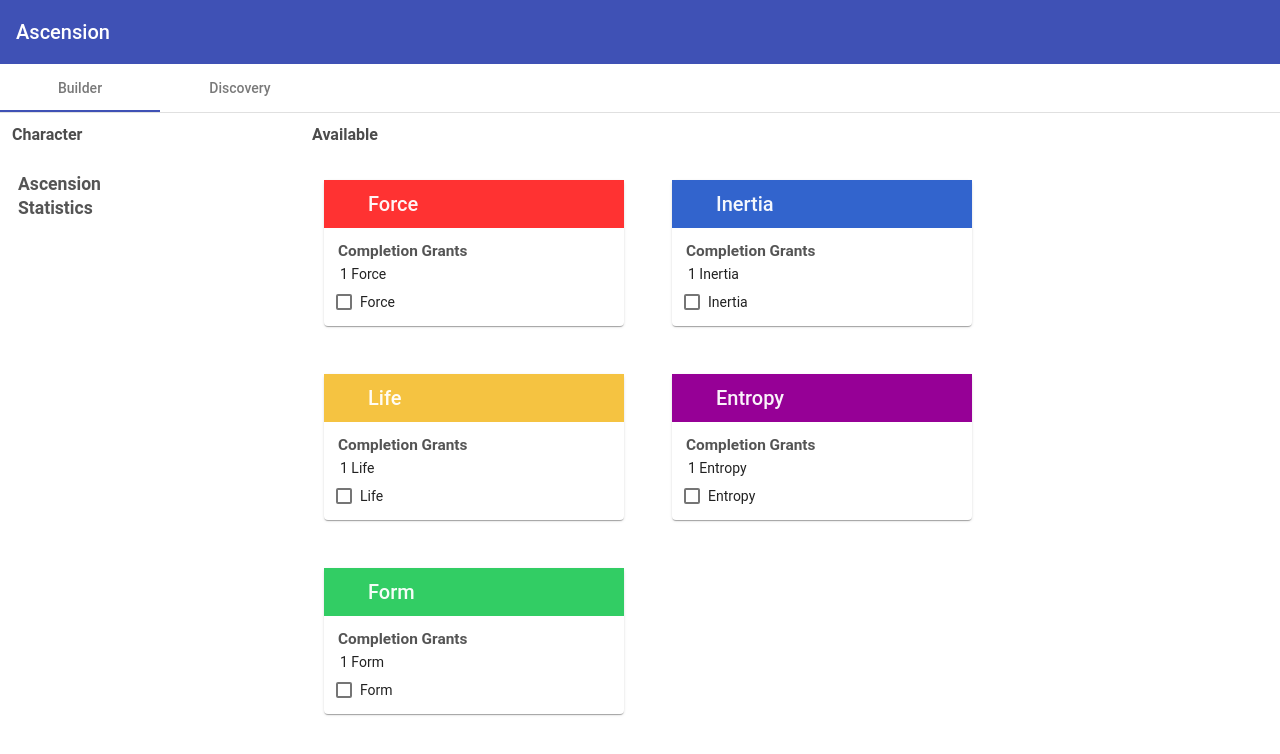
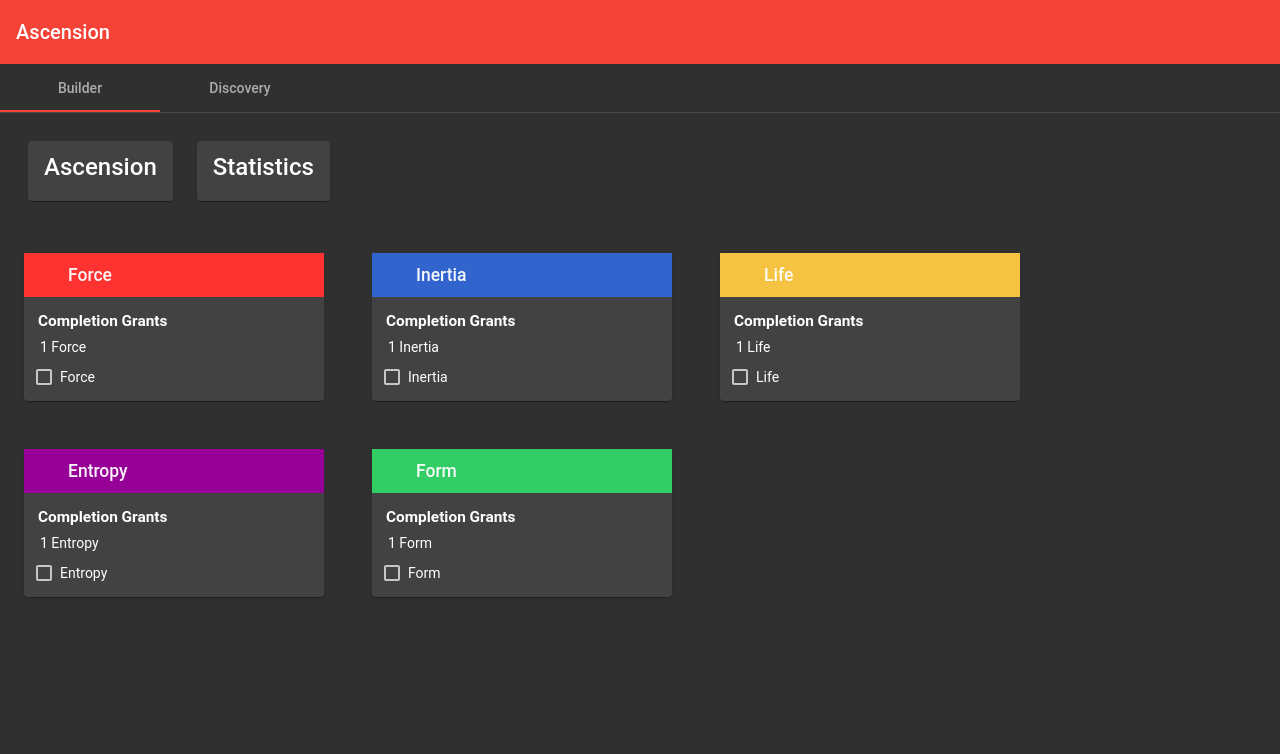
Before and after one commit to chich-dev/angular-ivy-zlc3rc, an Angular app: page / in a window 1280 px wide. Shown: the top 754 px of the page. Built offline with nearby package versions, Linux system fonts and the light colour scheme.

Commit message:
4 files modified

```diff
--- a/src/app/app.component.css
+++ b/src/app/app.component.css
@@ -1,9 +1,15 @@
 p {
   font-family: Lato;
+}
+
+:host {
+  flex: 1;
+  display: flex;
+
 }
 
 .header {
   padding: 12px;
   font-weight: 600;
-  color: rgba(0,0,0,.7)
+  color: rgba(0, 0, 0, 0.7);
 }
--- a/src/app/app.component.html
+++ b/src/app/app.component.html
@@ -1,40 +1,42 @@
+<div class="mat-typography app-frame mat-app-background" style="flex: 1;overflow: scroll;">
 	<mat-toolbar color="primary">
 		Ascension
 	</mat-toolbar>
-<mat-tab-group>
+	<mat-tab-group >
 		<mat-tab label="Builder">
-		<div style="display: flex;">
-			<div style="min-width: 300px">
-				<div class="header">
-					Character
-				</div>
-				<div style="padding: 16px">
+			<div cols="4" rows="1">
+				<div colspan="1" rowspan="1">
 					<div>
-						<div style="padding: 2px;font-size: 1.1em;font-weight:600;color: rgba(0,0,0,.67)">
+						<div style="padding: 16px; display: flex">
+							<mat-card style="margin: 12px">
+								<mat-card-title>
 									Ascension
-						</div>
+								</mat-card-title>
+								<mat-card-content>
 									<div *ngFor="let item of builder.Character.CurrentAscension | keyvalue">
 										<div *ngIf="item.value != 0" style="padding: 4px">
 											{{item.value}} {{item.key}}
 										</div>
 									</div>
-					</div>
-					<div>
-						<div style="padding: 2px;font-size: 1.1em;font-weight:600;color: rgba(0,0,0,.67)">
+								</mat-card-content>
+							</mat-card>
+							<mat-card style="margin: 12px">
+								<mat-card-title>
 									Statistics
-						</div>
+								</mat-card-title>
+                <mat-card-content>
 								<div *ngFor="let item of builder.Character.Statistics | keyvalue">
 									<div *ngIf="item.value != 0" style="padding: 4px">
 										{{item.value}} {{item.key}}
 									</div>
 								</div>
+                </mat-card-content>
+							</mat-card>
 						</div>
 					</div>
 				</div>
-			<div style="flex: 1">
-				<div class="header">
-					Available
-				</div>
+				<div colspan="3" rowspan="1">
+					<div>
 						<div>
 							<div style="display: flex; flex-wrap: wrap;">
 								<mat-card style="flex: 1;margin: 24px;padding: 0px; max-width: 300px; min-width: 300px"
@@ -45,7 +47,8 @@
 									</mat-card-header>
 									<mat-card-content style="padding: 12px">
 										<div style="margin-bottom: 4px">
-									<div style="padding: 2px;font-size: 1.1em;font-weight:600;color: rgba(0,0,0,.67)">
+											<div
+												style="padding: 2px;font-size: 1.1em;font-weight:600;">
 												Completion Grants
 											</div>
 											<div *ngFor="let item of cls.Grants | keyvalue">
@@ -56,7 +59,8 @@
 										</div>
 										<div *ngIf="cls.Nodes.length == 1">
 											<div *ngFor="let node of cls.Nodes">
-										<mat-checkbox (change)="checked($event, node, cls)" [checked]="node.Selected">
+												<mat-checkbox (change)="checked($event, node, cls)"
+													[checked]="node.Selected">
 													{{cls.Name}}
 												</mat-checkbox>
 											</div>
@@ -64,12 +68,13 @@
 										<div *ngIf="cls.Nodes.length > 1">
 											<div *ngFor="let node of cls.Nodes; $index as index">
 												<div>
-											<div style="padding: 4px;font-size: 1.1em;font-weight:600;color: rgba(0,0,0,.67)"
+													<div style="padding: 4px;font-size: 1.1em;font-weight:600;"
 														*ngIf="node.SubNodes.length != 0">
 														Node {{node.ID}}
 													</div>
 													<div *ngIf="node.SubNodes.length == 0">
-												<mat-checkbox [checked]="node.Selected">{{node.ID}}</mat-checkbox>
+														<mat-checkbox [checked]="node.Selected">{{node.ID}}
+														</mat-checkbox>
 													</div>
 												</div>
 												<div *ngFor="let subnode of node.SubNodes">
@@ -80,7 +85,7 @@
 															</mat-checkbox>
 														</div>
 														<div
-													style="flex:1; text-align: right; margin-left: 8px; color: rgba(0,0,0,.6)">
+															style="flex:1; text-align: right; margin-left: 8px;">
 															{{subnode.Raw}}
 														</div>
 													</div>
@@ -89,6 +94,7 @@
 										</div>
 									</mat-card-content>
 								</mat-card>
+							</div>
 						</div>
 					</div>
 				</div>
@@ -135,6 +141,7 @@
 				</div>
 			</div>-->
 			</div>
+
 		</mat-tab>
 		<mat-tab label="Discovery">
 			<div>
@@ -147,3 +154,4 @@
 			</div>
 		</mat-tab>
 	</mat-tab-group>
+</div>
--- a/src/app/app.module.ts
+++ b/src/app/app.module.ts
@@ -11,6 +11,7 @@ import { MatInputModule } from "@angular/material/input";
 import { MatToolbarModule } from "@angular/material/toolbar";
 import { MatCheckboxModule } from "@angular/material/checkbox";
 import { BrowserAnimationsModule } from "@angular/platform-browser/animations";
+import { MatGridListModule } from '@angular/material/grid-list'
 
 @NgModule({
   declarations: [AppComponent],
@@ -25,7 +26,8 @@ import { BrowserAnimationsModule } from "@angular/platform-browser/animations";
     MatToolbarModule,
     HttpClientModule,
     BrowserAnimationsModule,
-    MatCheckboxModule
+    MatCheckboxModule,
+    MatGridListModule
   ],
   providers: [],
   bootstrap: [AppComponent]
--- a/src/styles.scss
+++ b/src/styles.scss
@@ -7,12 +7,78 @@
 
 @include mat-core();
 
-$candy-app-primary: mat-palette($mat-indigo);
-$candy-app-accent: mat-palette($mat-pink, A200, A100, A400);
+$mat-red: (
+  50: #ffebee,
+  100: #ffcdd2,
+  200: #ef9a9a,
+  300: #e57373,
+  400: #ef5350,
+  500: #f44336,
+  600: #e53935,
+  700: #d32f2f,
+  800: #c62828,
+  900: #b71c1c,
+  A100: #ff8a80,
+  A200: #ff5252,
+  A400: #ff1744,
+  A700: #d50000,
+  contrast: (
+    50: $dark-primary-text,
+    100: $dark-primary-text,
+    200: $dark-primary-text,
+    300: $dark-primary-text,
+    400: $dark-primary-text,
+    500: $light-primary-text,
+    600: $light-primary-text,
+    700: $light-primary-text,
+    800: $light-primary-text,
+    900: $light-primary-text,
+    A100: $dark-primary-text,
+    A200: $light-primary-text,
+    A400: $light-primary-text,
+    A700: $light-primary-text,
+  )
+);
+
+$mat-yellow: (
+  50: #fffde7,
+  100: #fff9c4,
+  200: #fff59d,
+  300: #fff176,
+  400: #ffee58,
+  500: #ffeb3b,
+  600: #fdd835,
+  700: #fbc02d,
+  800: #f9a825,
+  900: #f57f17,
+  A100: #ffff8d,
+  A200: #ffff00,
+  A400: #ffea00,
+  A700: #ffd600,
+  contrast: (
+    50: $dark-primary-text,
+    100: $dark-primary-text,
+    200: $dark-primary-text,
+    300: $dark-primary-text,
+    400: $dark-primary-text,
+    500: $dark-primary-text,
+    600: $dark-primary-text,
+    700: $dark-primary-text,
+    800: $dark-primary-text,
+    900: $dark-primary-text,
+    A100: $dark-primary-text,
+    A200: $dark-primary-text,
+    A400: $dark-primary-text,
+    A700: $dark-primary-text,
+  )
+);
+
+$candy-app-primary: mat-palette($mat-red);
+$candy-app-accent: mat-palette($mat-yellow, A200, A100, A400);
 
 $candy-app-warn: mat-palette($mat-red);
 
-$candy-app-theme: mat-light-theme(
+$candy-app-theme: mat-dark-theme(
   (
     color: (
       primary: $candy-app-primary,
@@ -26,8 +92,17 @@ $candy-app-theme: mat-light-theme(
 
 html {
   margin: 0;
+  display: flex;
+  flex-direction: column;
+  height: 100%;
+  width: 100%;
 }
 
 body {
+  flex: 1;
   margin: 0;
+  position: absolute;
+  height: 100%;
+  width: 100%;
+  display: flex;
 }
```
Lines whose indentation alone changed are shown as unchanged.
